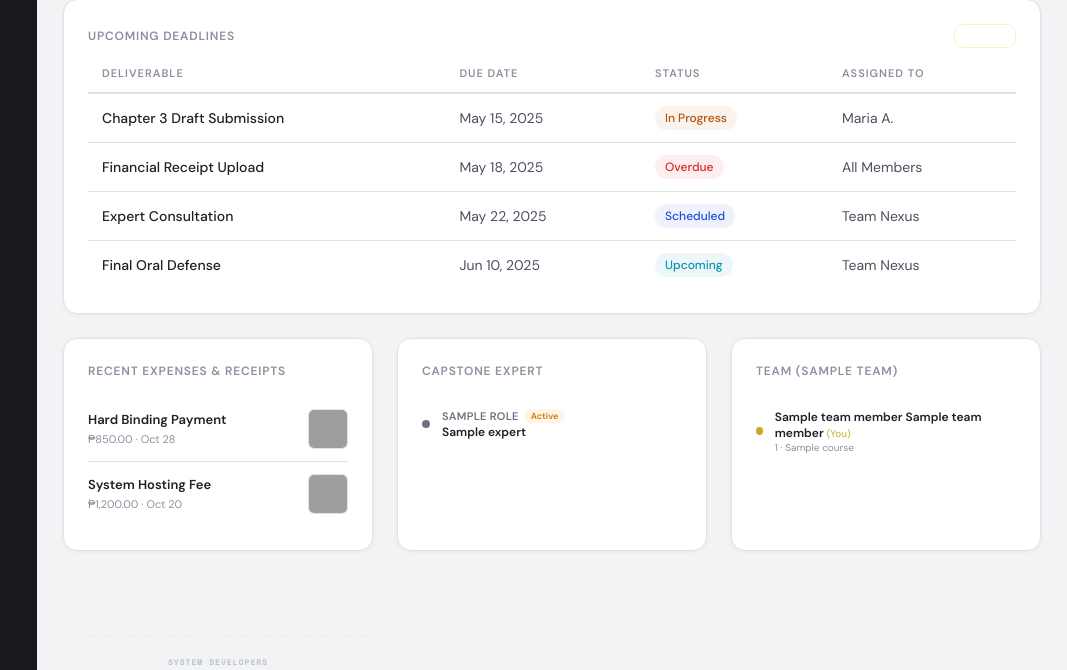
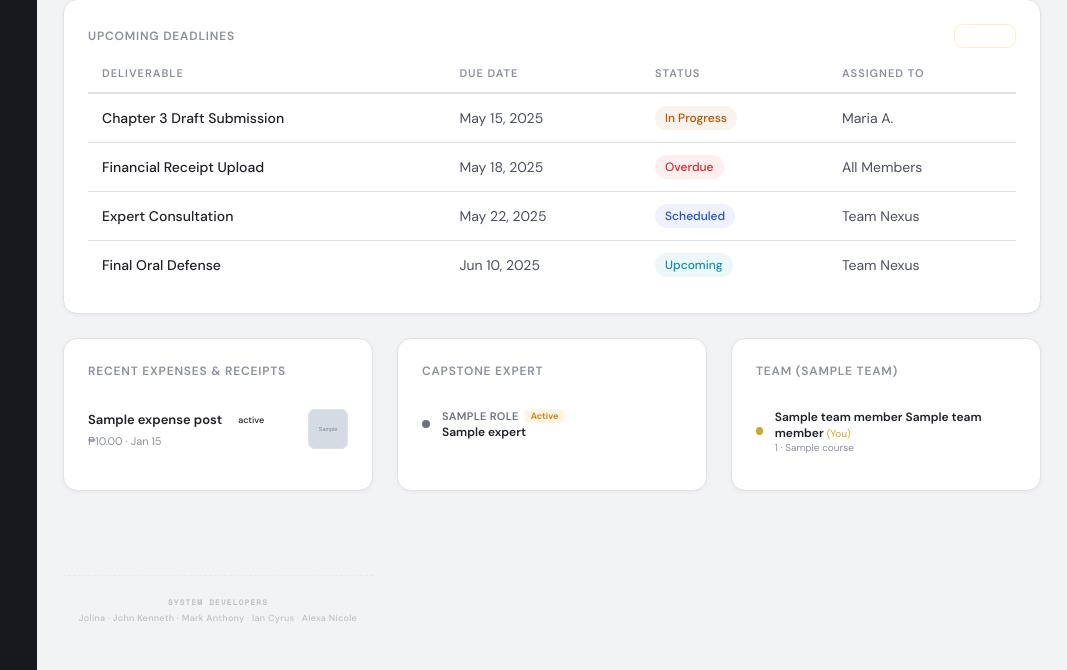
Before and after one commit to M21thony/capstrack, a Laravel app: template resources/views/student/dashboard.blade.php in a window 1280 px wide. Shown: the part 949-1619 px from the top of the page, without its empty margins (213-1280 px from the left). Run offline with Laravel 12, Linux system fonts and the light colour scheme; a user stored in the database is signed in; data comes from the database, SQL or seed files in the repository; tables that the repository leaves empty hold one stand-in row (values such as "Sample post"); the template is opened without the code that fills it: most values are stand-ins (such as "Sample title", 1, 10 or a date in 2020); grey boxes marked "Sample" are stand-in pictures; style sheets or scripts are compiled from the project's sources; grey boxes are pictures that could not be loaded.

Commit message:
Fix: Student Financial Records UI and Dashboard Synchronization

```diff
--- a/resources/student-ui/styles.css
+++ b/resources/student-ui/styles.css
@@ -576,7 +576,6 @@ mark{background:rgba(201,168,44,0.25);color:inherit;border-radius:2px;padding:0
 /* Responsive */
 @media (max-width:1100px){
   .summary-grid{grid-template-columns:repeat(2,1fr)}
-  .fin-grid{grid-template-columns:1fr}
 }
 @media (max-width:768px){
   .modal-content--detail{max-width:95%}
--- a/resources/views/student/dashboard.blade.php
+++ b/resources/views/student/dashboard.blade.php
@@ -187,32 +187,56 @@
       <div class="card">
         <div class="card-header"><span class="card-title">Recent Expenses & Receipts</span></div>
           <div class="history-list">
+              @forelse ($recentExpenses as $expense)
+                  @php
+                      $badgeClass = match($expense->f_record_status) {
+                          'pending' => 'badge badge-amber',
+                          'verified' => 'badge badge-green',
+                          'rejected' => 'badge badge-red',
+                          default => 'badge',
+                      };
+                      $badgeText = match($expense->f_record_status) {
+                          'pending' => 'Pending',
+                          'verified' => 'Verified',
+                          'rejected' => 'Rejected',
+                          default => $expense->f_record_status,
+                      };
+                      $expenseTitle = $expense->expensePost?->title ?? $expense->payment_for ?? 'N/A';
+                      $receiptImageUrl = $expense->receipt_image ? asset('storage/' . $expense->receipt_image) : null;
+                      $uploadedDt = $expense->uploaded_at ? \Carbon\Carbon::parse($expense->uploaded_at) : null;
+                  @endphp
                   <div class="history-item">
-                  <div style="flex: 1;">
-                      <div style="font-size: 13px; font-weight: 600;">Hard Binding Payment</div>
+                      <div style="flex: 1; min-width: 0;">
+                          <div style="display: flex; align-items: center; gap: 6px; flex-wrap: wrap;">
+                              <span style="font-size: 13px; font-weight: 600;">{{ $expenseTitle }}</span>
+                              <span class="{{ $badgeClass }}" style="font-size: 9px;">{{ $badgeText }}</span>
+                          </div>
                           <div class="activity-meta">
-                          <span style="font-size: 11px; color: var(--text3);">₱850.00 · Oct 28</span>
+                              <span style="font-size: 11px; color: var(--text3);">₱{{ number_format($expense->amount ?? 0, 2) }} · {{ $uploadedDt ? $uploadedDt->format('M d') : 'N/A' }}</span>
                           </div>
                       </div>
-                  <img src="https://www.smartsheet.com/sites/default/files/2022-02/IC-Basic-Receipt-Template.png"
-                  alt="Receipt for Binding"
+                      @if ($receiptImageUrl)
+                          <img src="{{ $receiptImageUrl }}"
+                              alt="Receipt for {{ $expenseTitle }}"
                               class="receipt-thumb"
                               title="Click to view full receipt"
                               onclick="openReceipt(this.src)">
+                      @else
+                          <div class="receipt-thumb receipt-thumb--empty" style="width:40px;height:40px;border-radius:6px;background:var(--bg2);display:flex;align-items:center;justify-content:center;flex-shrink:0;">
+                              <svg viewBox="0 0 24 24" width="18" height="18" fill="none" stroke="var(--text3)" stroke-width="1.5"><rect x="3" y="3" width="18" height="18" rx="2"/><circle cx="8.5" cy="8.5" r="1.5"/><polyline points="21 15 16 10 5 21"/></svg>
                           </div>
+                      @endif
+                  </div>
+              @empty
                   <div class="history-item">
                       <div style="flex: 1;">
-                      <div style="font-size: 13px; font-weight: 600;">System Hosting Fee</div>
+                          <div style="font-size: 13px; font-weight: 600; color: var(--text3);">No expenses yet</div>
                           <div class="activity-meta">
-                          <span style="font-size: 11px; color: var(--text3);">₱1,200.00 · Oct 20</span>
+                              <span style="font-size: 11px; color: var(--text3);">Submit your first receipt on the Financial Records page.</span>
                           </div>
                       </div>
-                  <img src="https://officetemplatesonline.com/wp-content/uploads/2021/07/business-receipt-template-for-ms-word.jpg"
-                  alt="Receipt for Binding"
-                  class="receipt-thumb"
-                  title="Click to view full receipt"
-                  onclick="openReceipt(this.src)">
                   </div>
+              @endforelse
           </div>
       </div>
 
```
Also changed, not shown: app/Http/Controllers/DashboardController.php (+9 -0 lines). Lines whose indentation alone changed are shown as unchanged.
